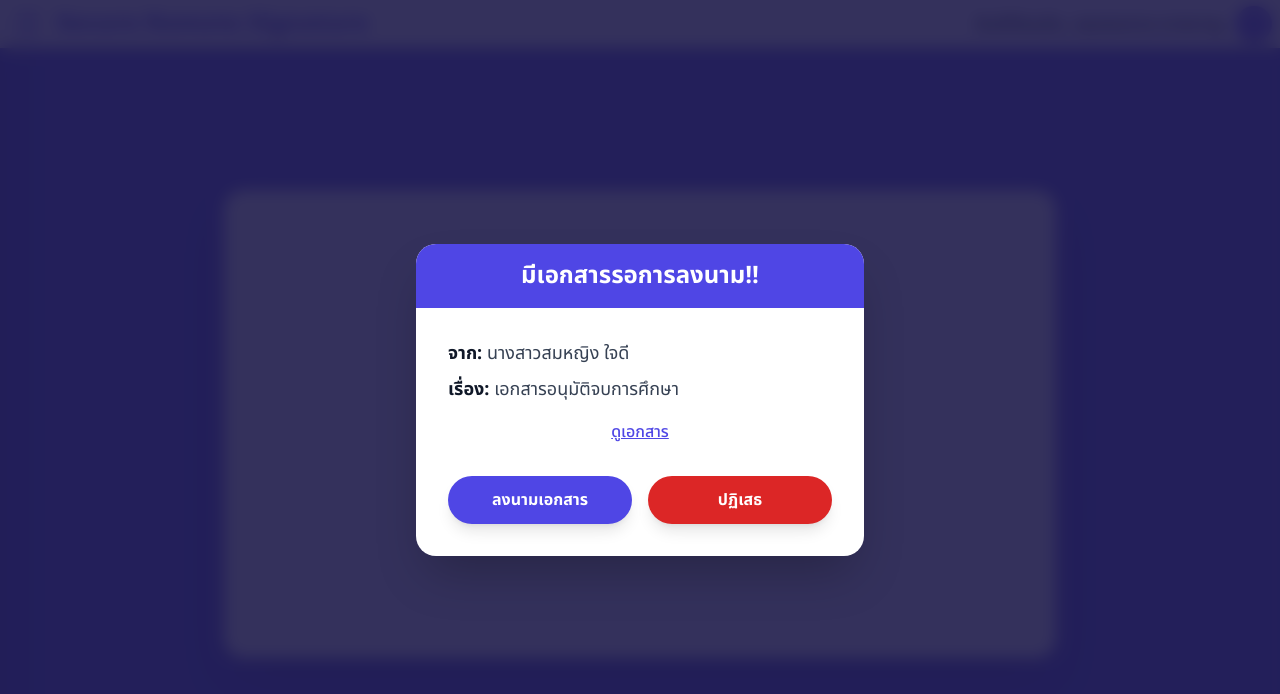
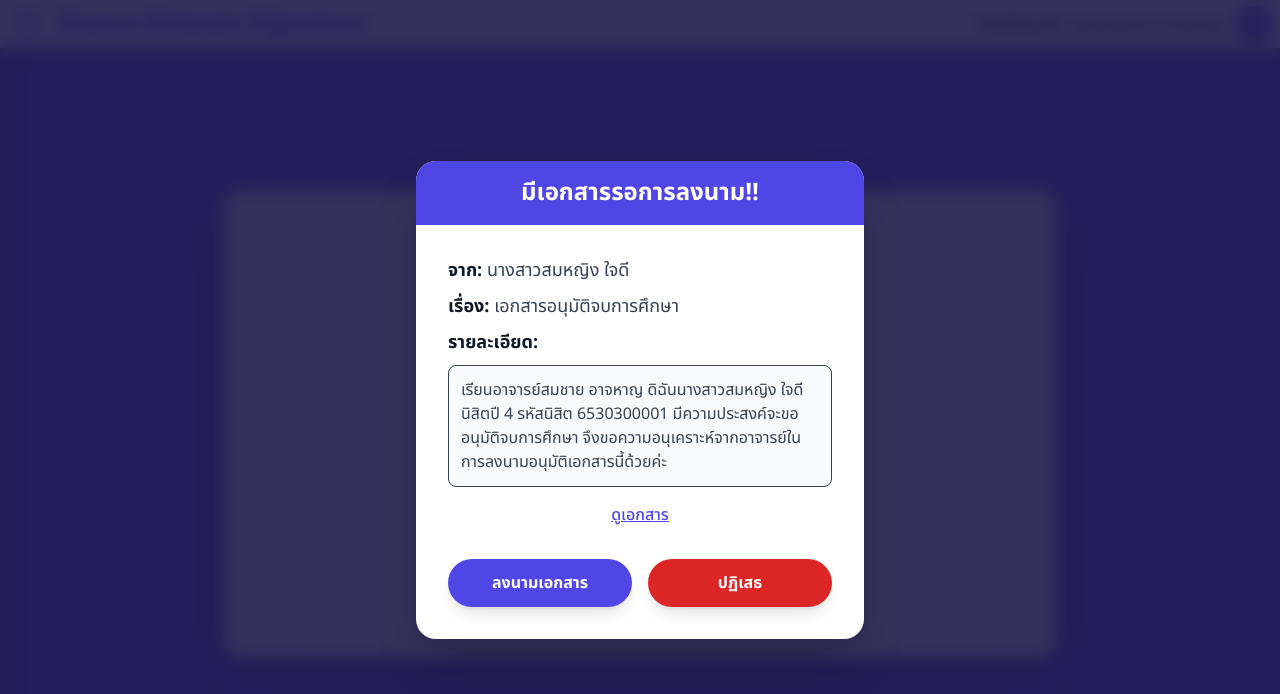
Before and after one commit to Secure-Remote-signature/RemoteSecureSignature, a Next.js app in the folder frontend/: page /dashboard in a window 1280 px wide. Both pictures are taken after a click on the button "Test Incoming Alert 🔔". Shown: the top 694 px of the page. Built offline with nearby package versions, Linux system fonts and the light colour scheme.

Commit message:
feat: enhance incoming document state to include details in Dashboard

```diff
--- a/frontend/app/(main)/dashboard/page.tsx
+++ b/frontend/app/(main)/dashboard/page.tsx
@@ -8,11 +8,12 @@ import { useRouter } from 'next/navigation';
 export default function Dashboard() {
     const router = useRouter();
     const [machineStatus, setMachineStatus] = useState<'idle' | 'working'>('idle');
-    const [incomingDoc, setIncomingDoc] = useState<{ sender: string, subject: string } | null>(null);
+    const [incomingDoc, setIncomingDoc] = useState<{ sender: string, subject: string, details: string } | null>(null);
     const handleSimulateIncoming = () => {
         setIncomingDoc({
             sender: "นางสาวสมหญิง ใจดี",
-            subject: "เอกสารอนุมัติจบการศึกษา"
+            subject: "เอกสารอนุมัติจบการศึกษา",
+            details: "เรียนอาจารย์สมชาย อาจหาญ ดิฉันนางสาวสมหญิง ใจดี นิสิตปี 4 รหัสนิสิต 6530300001 มีความประสงค์จะขออนุมัติจบการศึกษา จึงขอความอนุเคราะห์จากอาจารย์ในการลงนามอนุมัติเอกสารนี้ด้วยค่ะ"
         });
     };
     return (
@@ -27,7 +28,6 @@ export default function Dashboard() {
                            `}>
 
                 {machineStatus === 'idle' ? (
-                    // === สถานะ 1: ระบบพร้อมใช้งาน (ดีไซน์เดิมของคุณ) ===
                     <>
                         <div className="mb-4 text-green-500 animate-bounce">
                             <CheckCircle2 size={48} className="pi:w-10 pi:h-10 2xl:w-16 2xl:h-16" />
@@ -84,6 +84,12 @@ export default function Dashboard() {
                                     <span className="font-bold text-gray-900">เรื่อง: </span>
                                     {incomingDoc.subject}
                                 </p>
+                                <div>
+                                    <span className="font-bold text-gray-900">รายละเอียด: </span>
+                                    <div className="whitespace-pre-line text-gray-700 mt-2 text-sm pi:text-base border p-3 rounded-lg bg-gray-50 max-h-40 overflow-y-auto custom-scrollbar">
+                                        {incomingDoc.details}
+                                    </div>
+                                </div>
                             </div>
 
                             {/* Link ดูเอกสาร */}
@@ -118,11 +124,11 @@ export default function Dashboard() {
                 Test Status: {machineStatus.toUpperCase()}
             </button>
             <button
-                    onClick={handleSimulateIncoming}
-                    className="absolute bottom-15 right-5 bg-green-500/80 hover:bg-green-600 text-white px-3 py-1 rounded text-xs backdrop-blur-sm shadow-lg animate-pulse"
-                >
-                    Test Incoming Alert 🔔
-                </button>
+                onClick={handleSimulateIncoming}
+                className="absolute bottom-16 right-5 bg-green-500/80 hover:bg-green-600 text-white px-3 py-1 rounded text-xs backdrop-blur-sm shadow-lg animate-pulse"
+            >
+                Test Incoming Alert 🔔
+            </button>
 
         </div>
     );
```
